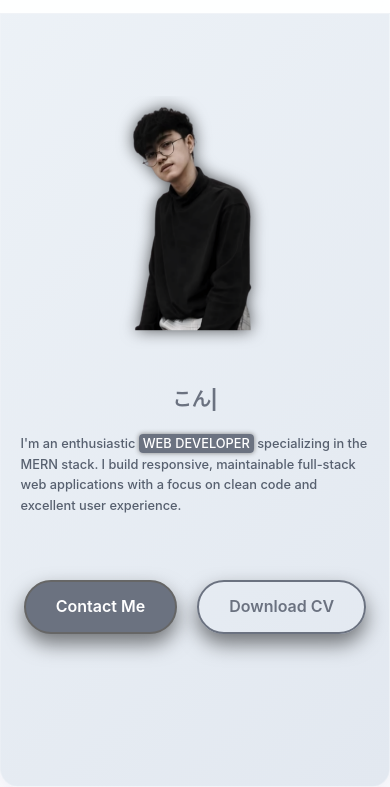
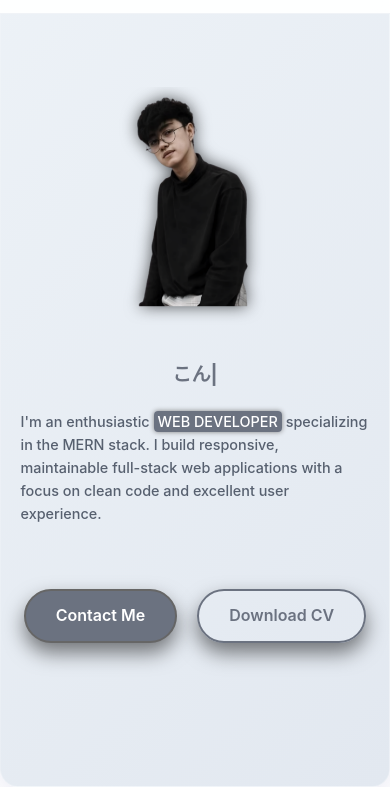
Before and after one commit to Gemar029/portfoliofinal, a website: page index.html in a window 390 px wide. Shown: the part 57-844 px from the top of the page. Drawn offline with nearby package versions, Linux system fonts and the light colour scheme.

Commit message:
04/15/2025 Fix glow

```diff
--- a/styles.css
+++ b/styles.css
@@ -238,7 +238,7 @@ nav.scrolled {
 }
 
 .hero-subtitle {
-    font-size: 1.2rem;
+    font-size: clamp(0.6rem, 3vw, 1.5rem);
     margin-bottom: 2rem;
     color: #57606f;
     max-width: 500px;
@@ -1051,7 +1051,7 @@ footer {
 
   .hero-image {
     order: -1;
-    max-width: 300px;
+    max-width: 70vw;
     margin: 0 auto;
   }
 
@@ -1113,12 +1113,12 @@ footer {
 
   .hero-image {
     order: -1;
-    max-width: 250px;
+    max-width: 60vw;
     margin: 0 auto;
   }
 
   .hero p {
-    font-size: 0.8rem;
+    font-size: 0.9rem;
   }
 
   .projects-grid,
```
